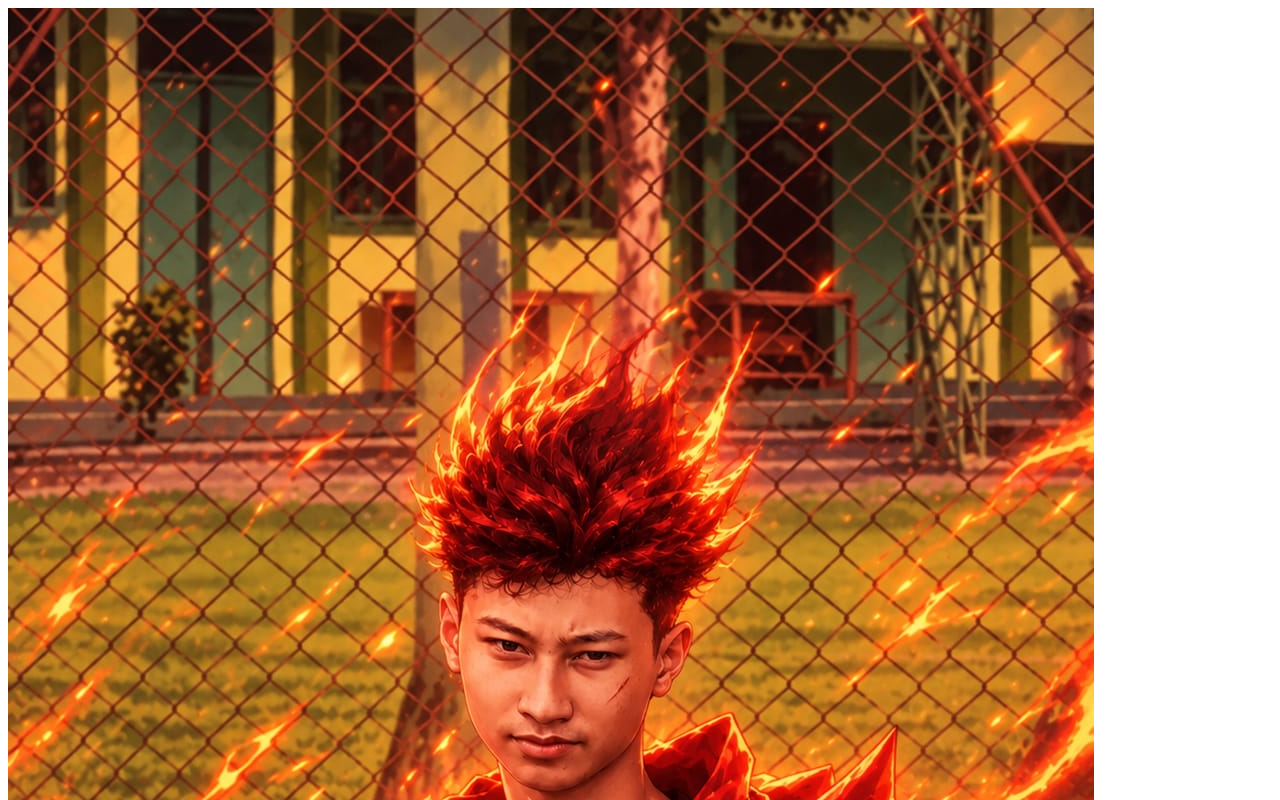
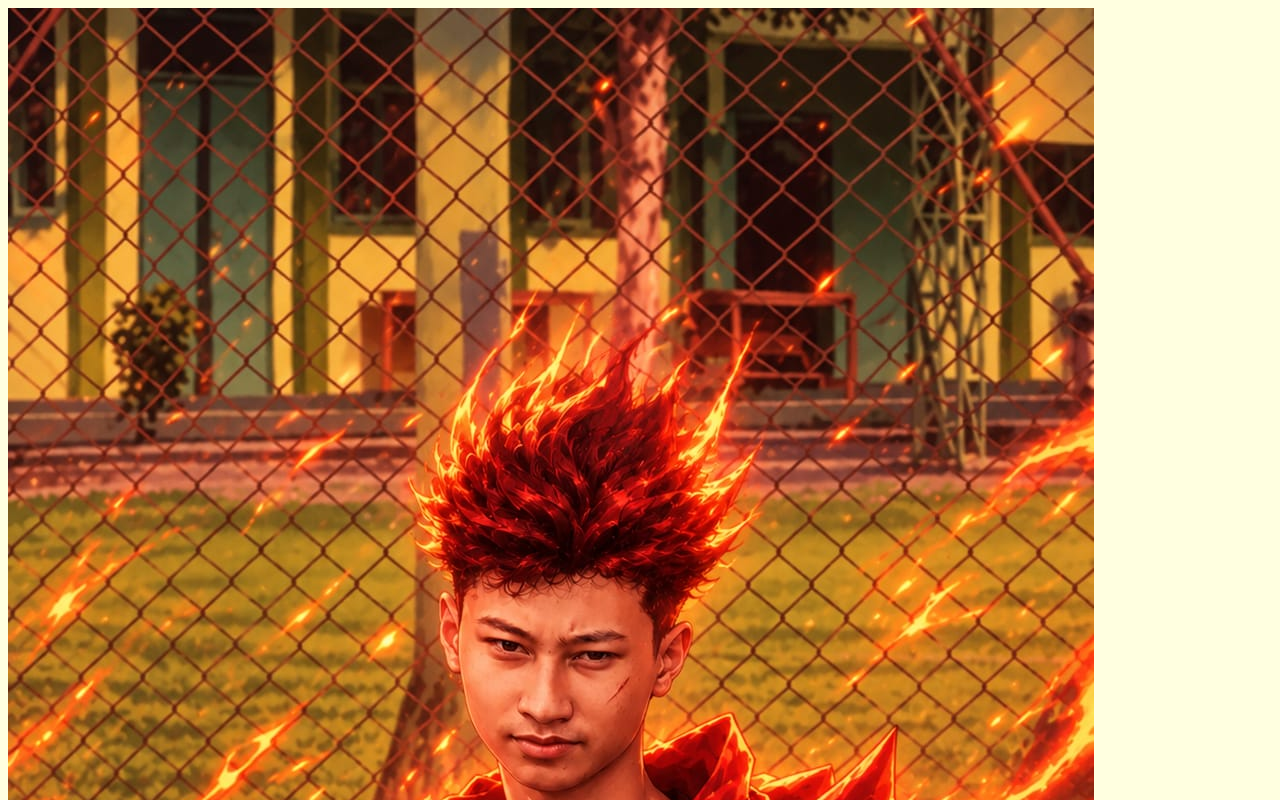
Before and after one commit to monoooo85m-commits/Baru-Mulai-, a plain HTML site: page index.html in a window 1280 px wide. Shown: the top 800 px of the page. Drawn offline with Linux system fonts and the light colour scheme.

Commit message:
Update index.html

```diff
--- a/index.html
+++ b/index.html
@@ -2,7 +2,7 @@
 <html>
   <head>
       <title>Profil Saya - vino</title>
-      <limk rel="stylesheet" href="style.css"/>
+      <link rel="stylesheet" href="style.css">
   </head>
     <body>
        <div class="kartu-profil">
```
